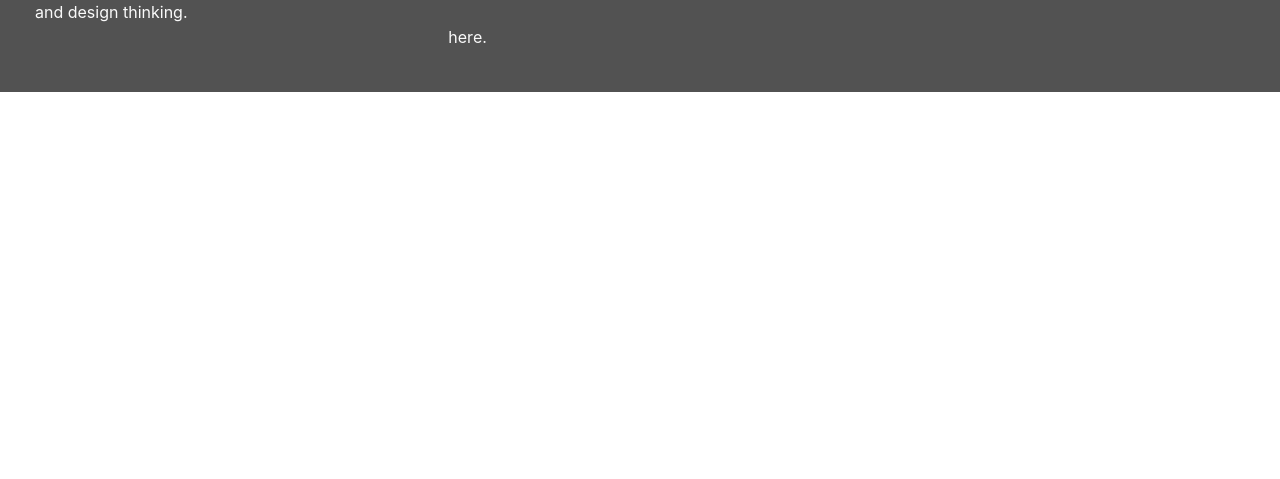
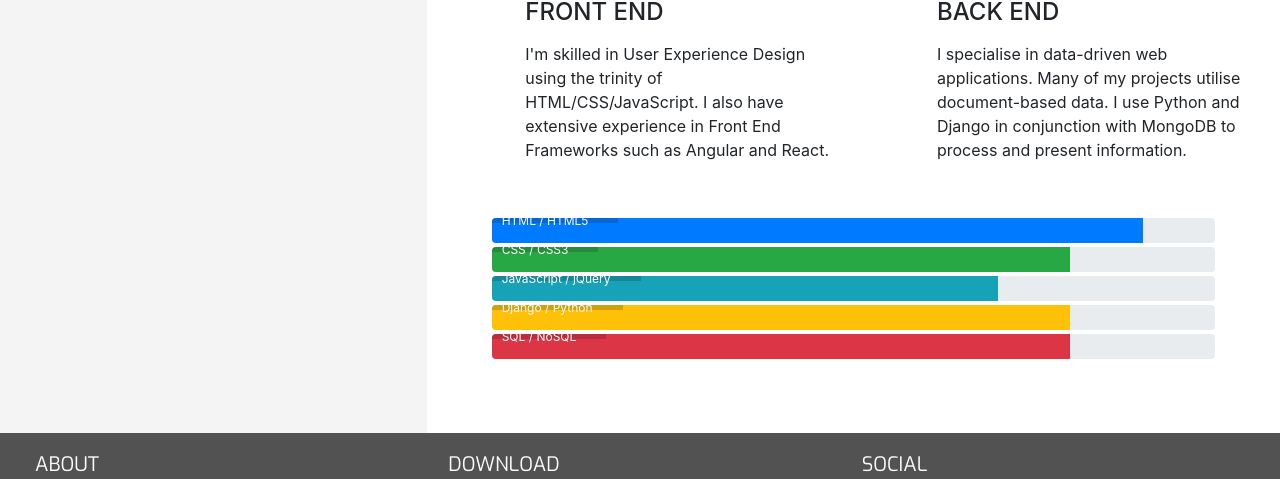
Before and after one commit to ChrisLPlumb91/resume-project, a plain HTML site: page resume.html in a window 1280 px wide. Shown: the part 469-948 px from the top of the page. Before the commit the page ends 800 px from the top, so only its background shows below. Drawn offline with nearby package versions, Linux system fonts and the light colour scheme.

Commit message:
Add Skills section with progress bars to resume.html

```diff
--- a/assets/css/style.css
+++ b/assets/css/style.css
@@ -292,3 +292,30 @@ footer {
 .three-reasons-heading {
     margin-bottom: 15px;
 }
+
+/*-----------------------------------------------Skills */
+
+.progress {
+    position: relative;
+
+    height: 25px;
+
+    margin-bottom: 4px;
+}
+
+.progress-type {
+    position: absolute;
+
+    left: 0px;
+
+    font-weight: 400;
+
+    padding: 3px 30px 2px 10px;
+
+    color: #fafafa;
+    background-color: rgba(25, 25, 25, 0.2);
+}
+
+.progress-section {
+    margin: 40px 20px;
+}
--- a/resume.html
+++ b/resume.html
@@ -59,7 +59,102 @@
     </header>
 
 
-    <section>
+    <section class="container-fluid">
+        <div class="row row-table">
+
+            <div class="col-md-4 bg-color-personal-info section-column">
+                <div class="row">
+                    <div class="col-12">
+                        <h3 class="section-heading uppercase">Work History</h3>
+                    </div>
+                </div>
+            </div>
+
+            <div class="col-md-8 bg-color-three-reasons section-column">
+
+                <div class="row">
+                    <div class="col">
+                        <h3 class="section-heading uppercase">My Skills</h3>
+                    </div>
+                </div>
+
+                <div class="row">
+
+                    <div class="col-10 offset-1 offset-sm-0 col-sm-4 col-md-6">
+                        <div class="row">
+                            <div class="col-2">
+                                <i class="three-reasons-icon fa fa-tv" aria-hidden="true"></i>
+                            </div>
+                            <div class="col-10">
+                                <h4 class="three-reasons-heading uppercase">Front End</h4>
+                                <p>
+                                    I'm skilled in User Experience Design using the trinity of HTML/CSS/JavaScript. I also have extensive experience
+                                    in Front End Frameworks such as Angular and React.
+                                </p>
+                            </div>
+                        </div>
+                    </div>
+
+                    <div class="col-10 offset-1 offset-sm-0 col-sm-4 col-md-6">
+                        <div class="row">
+                            <div class="col-2">
+                                <i class="three-reasons-icon fa fa-gears" aria-hidden="true"></i>
+                            </div>
+                            <div class="col-10">
+                                <h4 class="three-reasons-heading uppercase">Back End</h4>
+                                <p>
+                                    I specialise in data-driven web applications. Many of my projects utilise document-based data. I use Python
+                                    and Django in conjunction with MongoDB to process and present information.
+                                </p>
+                            </div>
+                        </div>
+                    </div>
+
+                </div>
+
+                <div class="row progress-section">
+                    <div class="col">
+
+                        <div class="progress">
+                            <div class="progress-bar" role="progressbar" aria-valuenow="90" aria-valuemin="0" aria-valuemax="100" style="width:90%">
+                                <span class="sr-only">90% complete</span>
+                            </div>
+                            <span class="progress-type">HTML / HTML5</span>
+                        </div>
+
+                        <div class="progress">
+                            <div class="progress-bar bg-success" role="progressbar" aria-valuenow="80" aria-valuemin="0" aria-valuemax="100" style="width:80%">
+                                <span class="sr-only">80% complete</span>
+                            </div>
+                            <span class="progress-type">CSS / CSS3</span>
+                        </div>
+
+                        <div class="progress">
+                            <div class="progress-bar bg-info" role="progressbar" aria-valuenow="70" aria-valuemin="0" aria-valuemax="100" style="width:70%">
+                                <span class="sr-only">70% complete</span>
+                            </div>
+                            <span class="progress-type">JavaScript / jQuery</span>
+                        </div>
+
+                        <div class="progress">
+                            <div class="progress-bar bg-warning" role="progressbar" aria-valuenow="80" aria-valuemin="0" aria-valuemax="100" style="width:80%">
+                                <span class="sr-only">80% complete</span>
+                            </div>
+                            <span class="progress-type">Django / Python</span>
+                        </div>
+
+                        <div class="progress">
+                            <div class="progress-bar bg-danger" role="progressbar" aria-valuenow="80" aria-valuemin="0" aria-valuemax="100" style="width:80%">
+                                <span class="sr-only">80% complete</span>
+                            </div>
+                            <span class="progress-type">SQL / NoSQL</span>
+                        </div>
+
+                    </div>
+                </div>
+
+            </div>
+        </div>
 
     </section>
 
```
